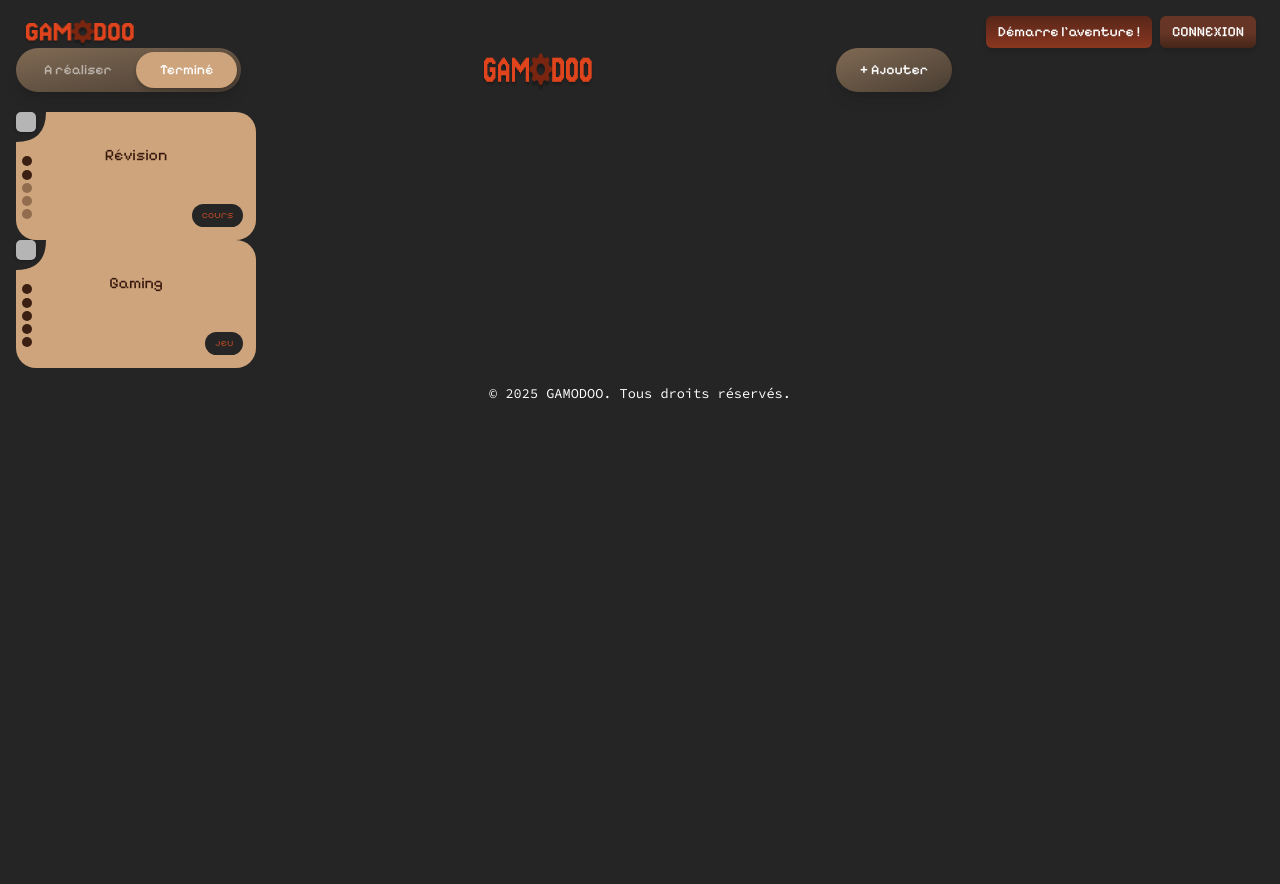
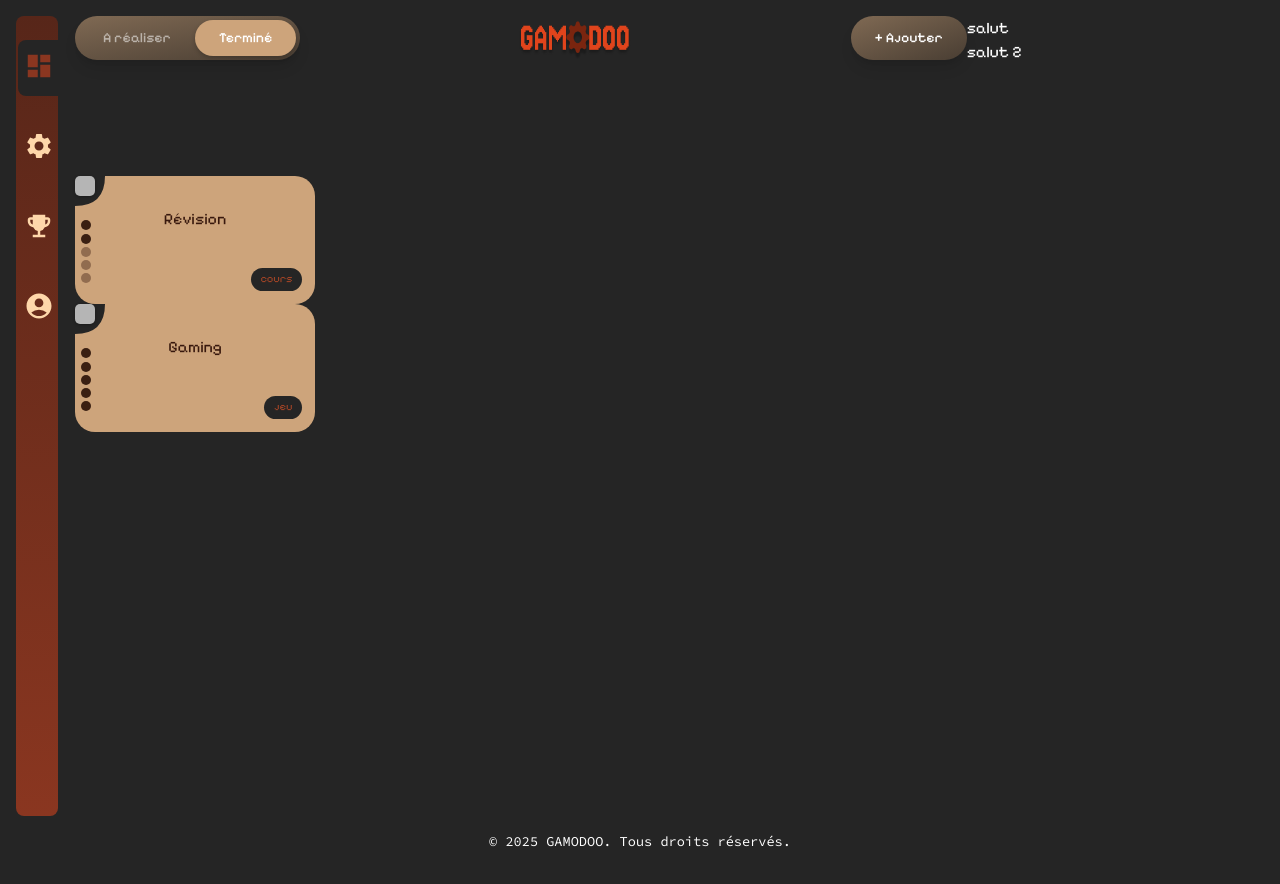
Before and after one commit to Wildyax/gamodoo-front, a Next.js app: page /dashboard in a window 1280 px wide. Before the commit the page ends 800 px from the top, so only its background shows below. Built offline with nearby package versions, Linux system fonts and the light colour scheme; a web font is replaced by a local one.

Commit message:
feat: add UserStatistics component and integrate into dashboard

```diff
--- a/app/dashboard/page.tsx
+++ b/app/dashboard/page.tsx
@@ -5,6 +5,7 @@ import { TaskData } from '@/src/models/Task';
 import ToggleButton from '@/src/components/ToggleButton/ToggleButton';
 import "../dashboard/style.css";
 import translate from "@/src/locales/fr.json";
+import UserStatistics from '@/src/components/UserStatistics/UserStatistics';
 
 export default function DashBoard() {
     //TODO : a remplacer par une vraie récupération des tâches
@@ -53,7 +54,7 @@ export default function DashBoard() {
                     ))}
                 </div>
                 <div className="col-start-4 col-end-5 row-start-1 row-end-6">
-
+                    <UserStatistics/>
                 </div>
             </div>
         </>
--- a/app/layout.tsx
+++ b/app/layout.tsx
@@ -34,7 +34,7 @@ export default function RootLayout({
 }: Readonly<{
   children: React.ReactNode;
 }>) {
-  const isConnected: boolean = false;
+  const isConnected: boolean = true;
 
   return (
     <html lang="fr">
--- /dev/null
+++ b/src/components/UserStatistics/UserStatistics.tsx
@@ -0,0 +1,12 @@
+export default function UserStatistics() {
+    return (
+        <>
+            <div className="col-start-5 col-end-6 row-start-1 row-end-4">
+                salut
+            </div>
+            <div className="col-start-5 col-end-6 row-start-4 row-end-6">
+                salut 2
+            </div>
+        </>
+    );
+}
```
Also changed, not shown: src/components/UserStatistics/UserStatistics.module.css (added).
